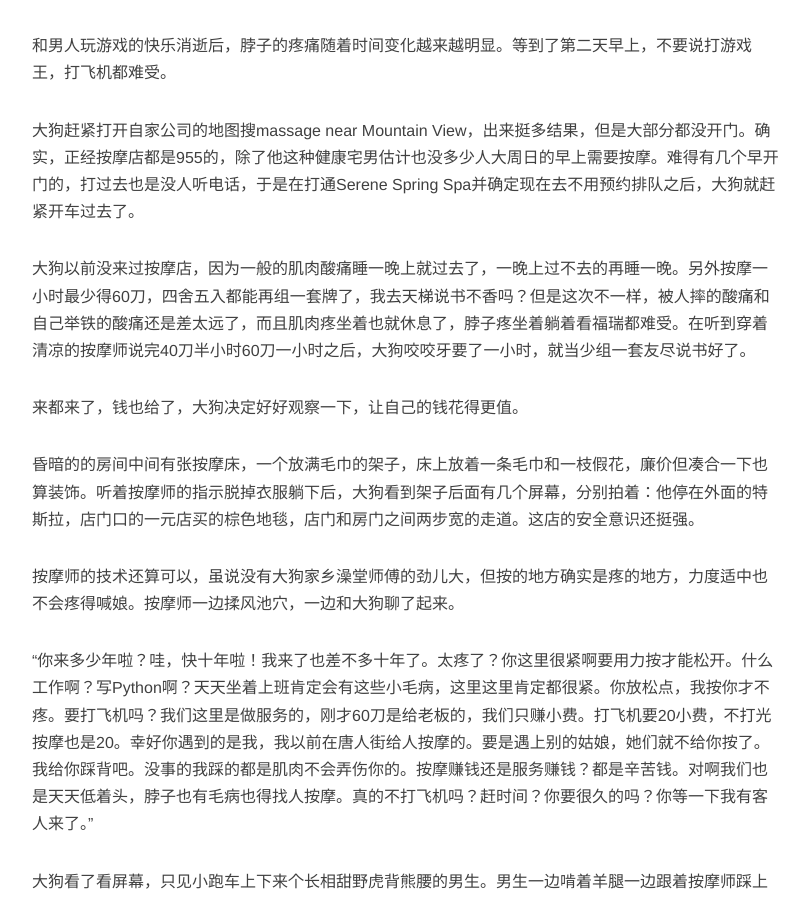
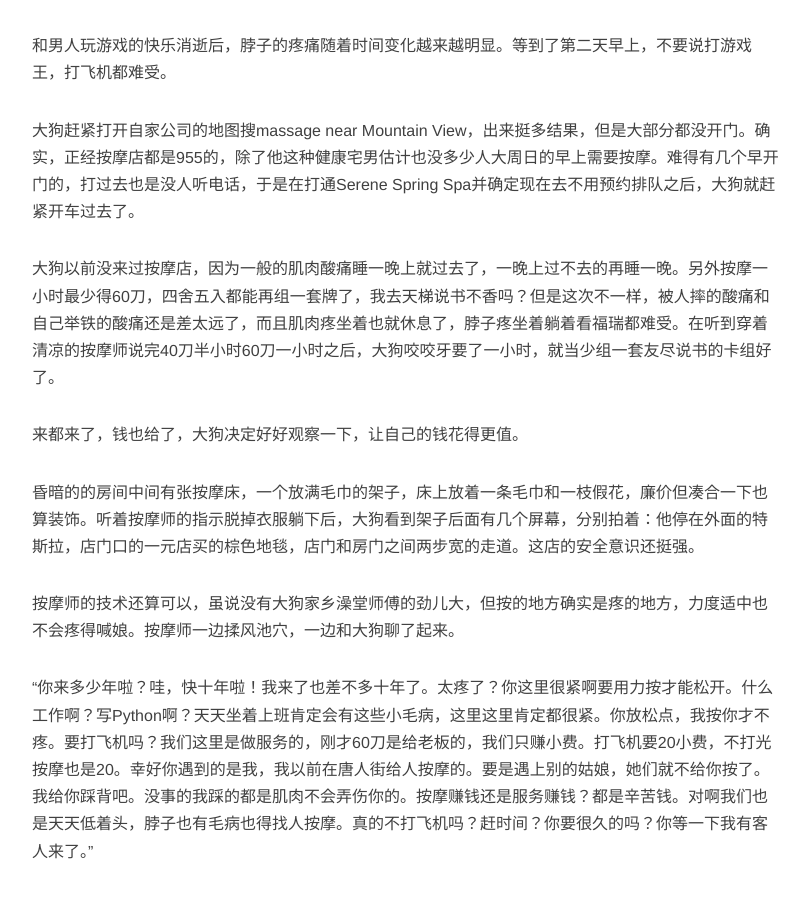
Before and after one commit to redbitBo/redbitBo.github.io, a Jekyll site: the page built from _posts/2022-04-23-jiu-jitsu.md, in a window 1280 px wide and 900 px high, scrolled down 931 px. Shown: the whole window, without its empty margins (233-1042 px from the left). Built offline with Jekyll 4.4.1, drawn with Linux system fonts in a browser that asks for light colours; nearby versions of some CDN libraries; comment, search, counter and statistics services are not loaded.

Commit message:
Update 2022-04-23-jiu-jitsu.md

```diff
--- a/_posts/2022-04-23-jiu-jitsu.md
+++ b/_posts/2022-04-23-jiu-jitsu.md
@@ -23,7 +23,7 @@ description: “”
 
 大狗赶紧打开自家公司的地图搜massage near Mountain View，出来挺多结果，但是大部分都没开门。确实，正经按摩店都是955的，除了他这种健康宅男估计也没多少人大周日的早上需要按摩。难得有几个早开门的，打过去也是没人听电话，于是在打通Serene Spring Spa并确定现在去不用预约排队之后，大狗就赶紧开车过去了。
 
-大狗以前没来过按摩店，因为一般的肌肉酸痛睡一晚上就过去了，一晚上过不去的再睡一晚。另外按摩一小时最少得60刀，四舍五入都能再组一套牌了，我去天梯说书不香吗？但是这次不一样，被人摔的酸痛和自己举铁的酸痛还是差太远了，而且肌肉疼坐着也就休息了，脖子疼坐着躺着看福瑞都难受。在听到穿着清凉的按摩师说完40刀半小时60刀一小时之后，大狗咬咬牙要了一小时，就当少组一套友尽说书好了。
+大狗以前没来过按摩店，因为一般的肌肉酸痛睡一晚上就过去了，一晚上过不去的再睡一晚。另外按摩一小时最少得60刀，四舍五入都能再组一套牌了，我去天梯说书不香吗？但是这次不一样，被人摔的酸痛和自己举铁的酸痛还是差太远了，而且肌肉疼坐着也就休息了，脖子疼坐着躺着看福瑞都难受。在听到穿着清凉的按摩师说完40刀半小时60刀一小时之后，大狗咬咬牙要了一小时，就当少组一套友尽说书的卡组好了。
 
 来都来了，钱也给了，大狗决定好好观察一下，让自己的钱花得更值。
 
```
